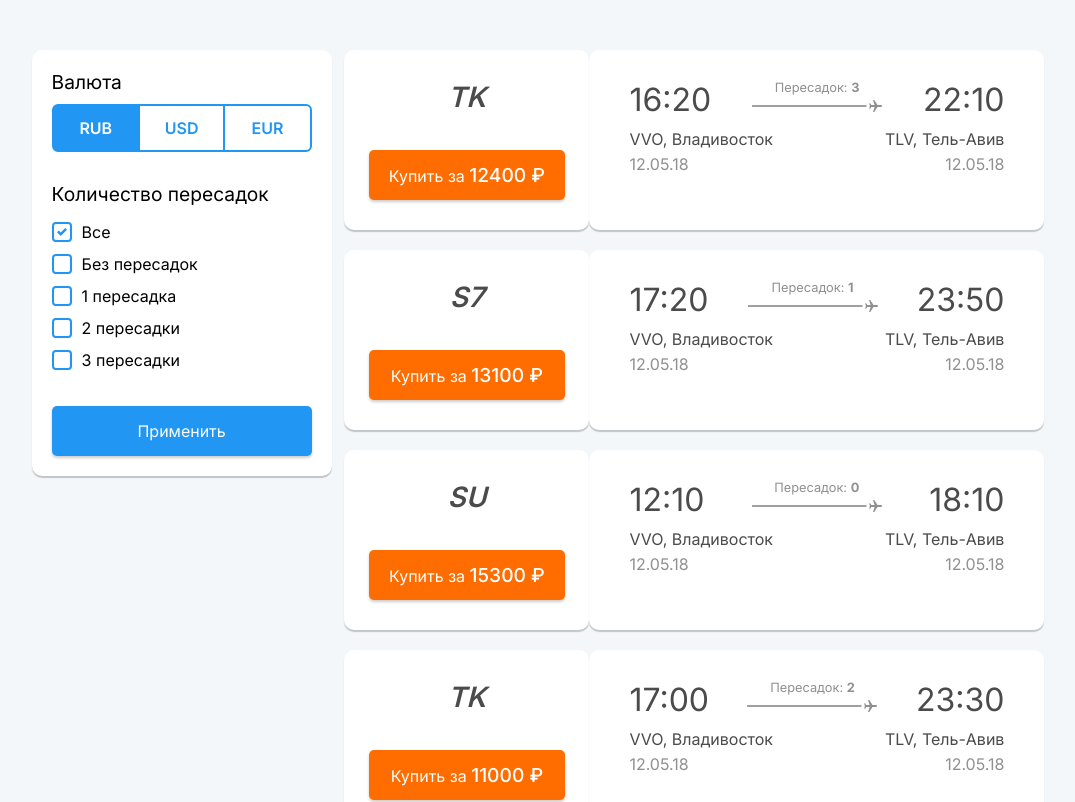
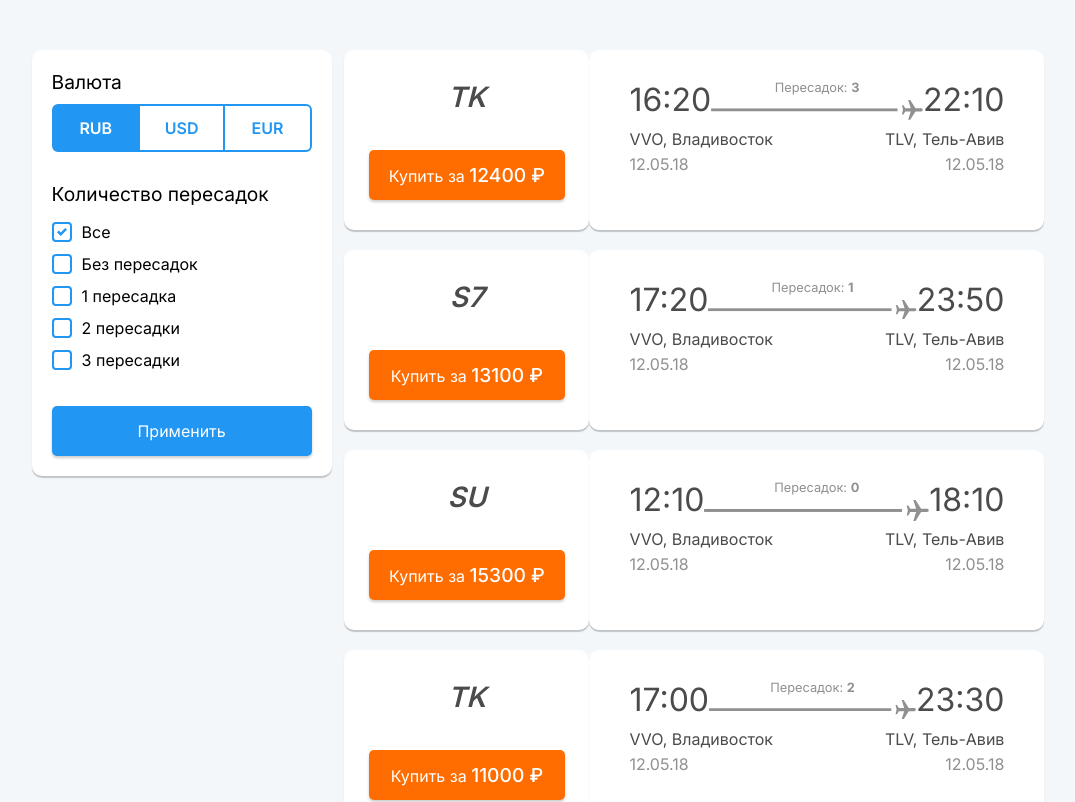
Before and after one commit to voowoou/idea-platform-test-assignment, a Next.js app: page / in a window 1280 px wide. Shown: the top 802 px of the page, without its empty margins (102-1177 px from the left). Built offline with nearby package versions, Linux system fonts and the light colour scheme.

Commit message:
Try to fix svg (3)

```diff
--- a/src/components/TicketsList.tsx
+++ b/src/components/TicketsList.tsx
@@ -54,14 +54,19 @@ export default function TicketsList({ filter }: TicketsListProps) {
                   <span className={style.stops}>
                     Пересадок: <strong>{ticket.stops}</strong>
                   </span>
-                  <Image
-                    src="/line-plane.svg"
-                    alt="Plane icon"
-                    width="130"
-                    height="30"
-                    className={style.planeIcon}
-                    priority
-                  />
+                  <svg
+                    width="6809"
+                    height="634"
+                    viewBox="0 0 6809 634"
+                    fill="none"
+                    xmlns="http://www.w3.org/2000/svg"
+                  >
+                    <path
+                      d="M6576.77 366.667L6408.33 633.333L6341.67 633.333L6425.87 366.667L6247.2 366.667L6191.67 466.667L6141.67 466.667L6175 316.667L6141.67 166.667L6191.67 166.667L6247.23 266.667L6425.9 266.667L6341.67 1.01189e-05L6408.33 1.3033e-05L6576.77 266.667L6758.33 266.667C6771.59 266.667 6784.31 271.935 6793.69 281.311C6803.07 290.688 6808.33 303.406 6808.33 316.667C6808.33 329.928 6803.07 342.645 6793.69 352.022C6784.31 361.399 6771.59 366.667 6758.33 366.667L6576.77 366.667Z"
+                      fill="#909090"
+                    />
+                    <rect y="272" width="6000" height="90" fill="#909090" />
+                  </svg>
                 </div>
                 <span className={style.time}>{ticket.arrival_time}</span>
               </div>
```
